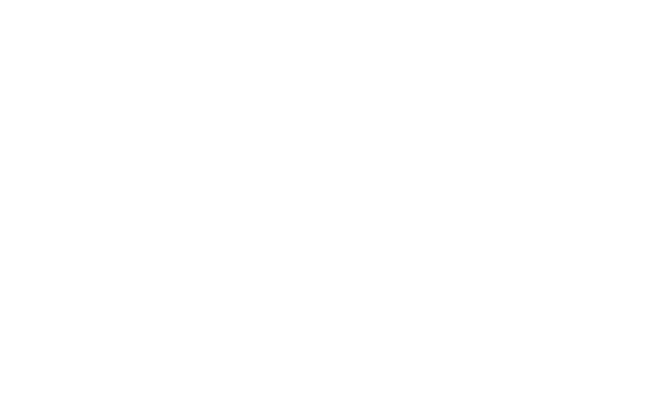
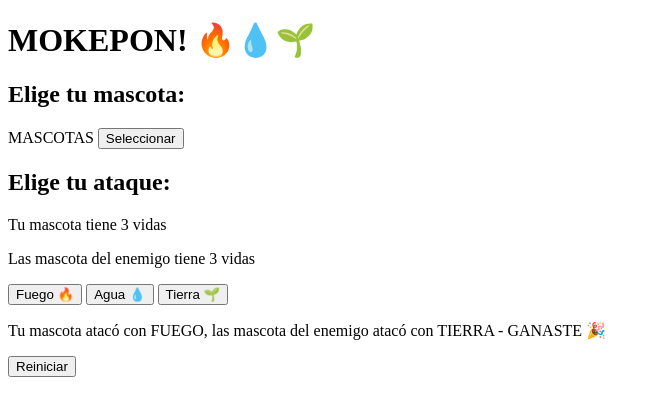
Before and after one commit to devmannez/mokepon, a plain HTML site: page index.html in a window 1280 px wide. Shown: the whole page, without its empty margins (0-660 px from the left). Drawn offline with Linux system fonts and the light colour scheme.

Commit message:
Update index.html

```diff
--- a/index.html
+++ b/index.html
@@ -1,9 +1,39 @@
 <!DOCTYPE html>
 <html>
-  <head>
+    <head>
+        <meta charset="utf-8" />
+        <title>MOKEPON!</title>
+    </head>
+    <body>
+        <h1>MOKEPON! 🔥💧🌱</h1>
 
-  </head>
-  <body>
+        <section id="seleccionar-mascota">
+            <h2>Elige tu mascota:</h2>
 
-  </body>
+            MASCOTAS
+
+            <button>Seleccionar</button>
+        </section>
+
+        <section id="seleccionar-ataque">
+            <h2>Elige tu ataque:</h2>
+
+            <p>Tu mascota tiene <span>3</span> vidas</p>
+            <p>Las mascota del enemigo tiene <span>3</span> vidas</p>
+
+            <p>
+                <button>Fuego 🔥</button>
+                <button>Agua 💧</button>
+                <button>Tierra 🌱</button>
+            </p>
+        </section>
+
+        <section id="mensajes">
+            <p>Tu mascota atacó con FUEGO, las mascota del enemigo atacó con TIERRA - GANASTE 🎉</p>
+        </section>
+
+        <section id="reiniciar">
+            <button>Reiniciar</button>
+        </section>
+    </body>
 </html>
```
